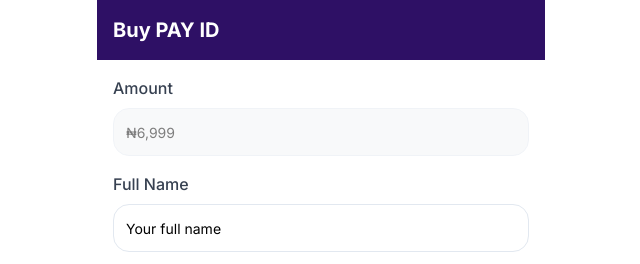
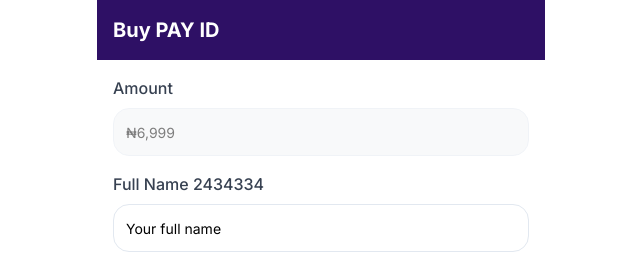
Before and after one commit to fste-tec/pay-GO, a Next.js app: page /buy-pay-id in a window 1280 px wide. Shown: the top 264 px of the page, without its empty margins (319-959 px from the left). Built offline with nearby package versions, Linux system fonts and the light colour scheme; sample sign-in values are in the browser's storage.

Commit message:
Update page.tsx

```diff
--- a/app/buy-pay-id/page.tsx
+++ b/app/buy-pay-id/page.tsx
@@ -75,7 +75,7 @@ export default function BuyPayIdPage() {
 
           <div className="space-y-2">
             <label htmlFor="fullName" className="text-gray-700 font-medium">
-              Full Name
+              Full Name 2434334
             </label>
             <Input
               id="fullName"
```
